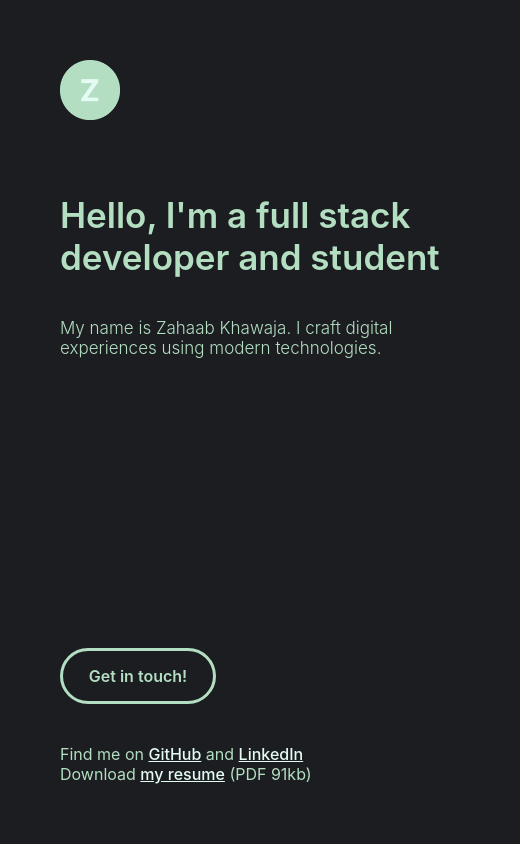
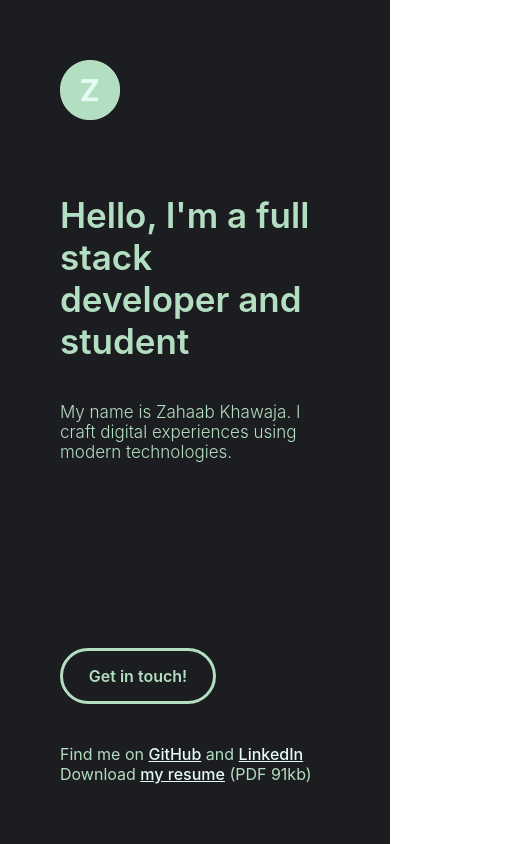
Before and after one commit to Agast0/portfolio, a React (Create React App) app: page / in a window 390 px wide. Shown: the whole page, 520 px wide, since content can reach past the window. Built offline with nearby package versions, Linux system fonts and the light colour scheme.

Commit message:
leftbar mobile ready
now will work on animations

```diff
--- a/src/Components/Leftbar/Leftbar.js
+++ b/src/Components/Leftbar/Leftbar.js
@@ -1,15 +1,18 @@
-import React from 'react';
+import React, {useEffect} from 'react';
 import './index.css';
 import Logo from '../../Assets/Logo.png';
 import CV from '../../Assets/Zahaab-Khawaja-CV.pdf'
+import useCheckMobile from "../../Hooks/useCheckMobile";
 
 function Leftbar() {
+    const isMobile = useCheckMobile();
+
     const handleEmailSend = () => {
         window.location.href = 'mailto:zahaabz@gmail.com';
     };
 
     return (
-        <div className="leftbar-main-container">
+        <div className={`leftbar-main-container ${isMobile ? 'mobile' : ''}`}>
             <div className={"leftbar-top-content"}>
                 <img src={Logo} alt="Logo" className="logo-image"/>
                 <div className={"leftbar-intro-text"}>
--- a/src/Components/Leftbar/index.css
+++ b/src/Components/Leftbar/index.css
@@ -8,9 +8,17 @@
     height: calc(100% - 120px);
     color: var(--theme-main);
     padding: 60px;
+    padding-right: 60px;
     display: flex;
     flex-direction: column;
     justify-content: space-between;
+}
+
+.leftbar-main-container.mobile {
+    position: sticky;
+    min-width: 0;
+    width: calc(100vw - 120px); /* Corrected */
+    height: calc(100vh - 120px); /* Corrected */
 }
 
 .logo-image {
--- /dev/null
+++ b/src/Hooks/useCheckMobile.js
@@ -0,0 +1,23 @@
+import {useEffect, useState} from "react";
+
+const useCheckMobile = () => {
+    const [isMobile, setIsMobile] = useState(false);
+
+    useEffect(() => {
+        setIsMobile(window.innerWidth <= 950);
+
+        const handleResize = () => {
+            setIsMobile(window.innerWidth <= 950);
+        };
+
+        window.addEventListener('resize', handleResize);
+
+        return () => {
+            window.removeEventListener('resize', handleResize);
+        }
+    }, [])
+
+    return isMobile
+}
+
+export default useCheckMobile
```
